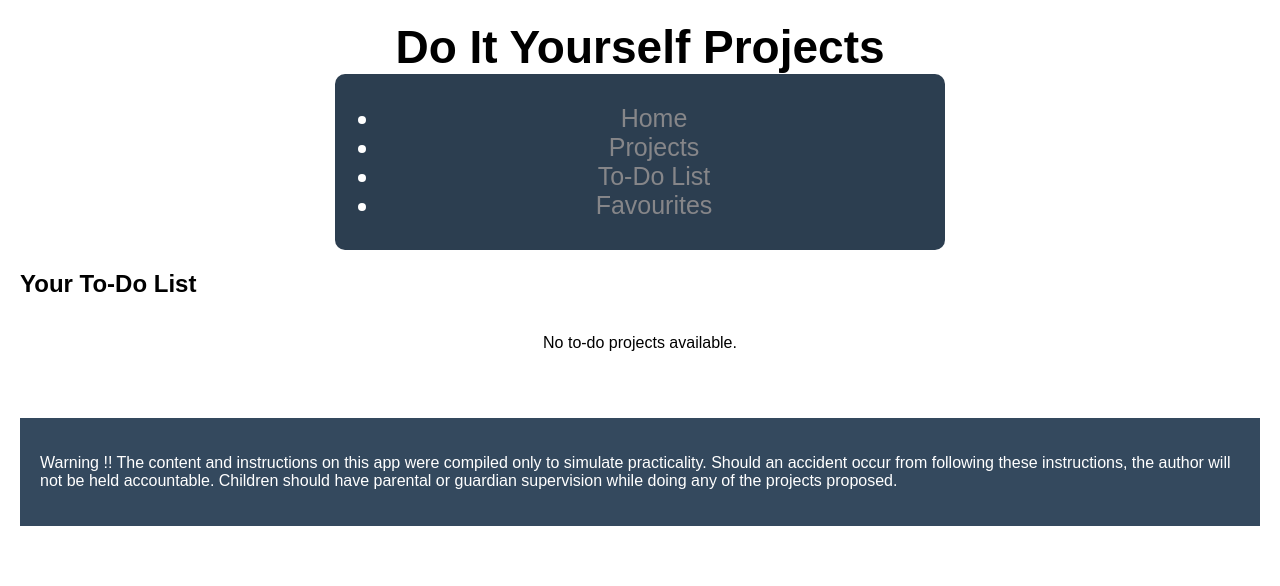
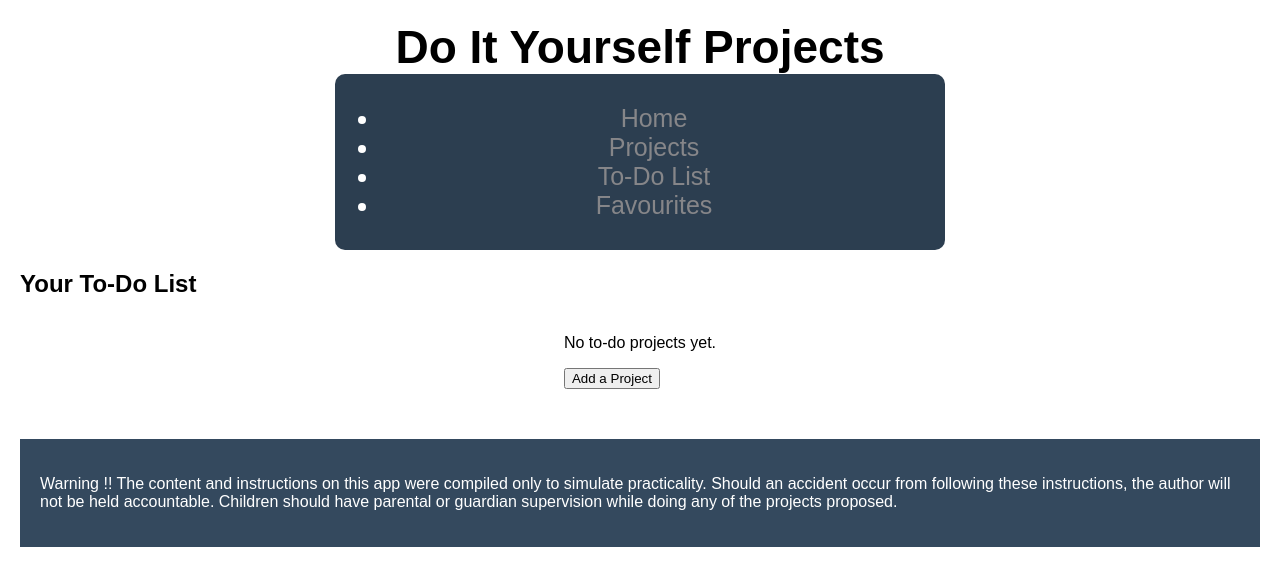
Before and after one commit to DestinyG-beep/DIY-project-P2, a React (Create React App) app in the folder project/: page /todo in a window 1280 px wide. Shown: the top 586 px of the page. Built offline with nearby package versions, Linux system fonts and the light colour scheme.

Commit message:
favourites page

```diff
--- a/project/src/components/Favourites.js
+++ b/project/src/components/Favourites.js
@@ -1,6 +1,7 @@
 import React from "react";
 
-function Favourites({ favouriteProjects }) {
+function Favourites({ favouriteProjects = [] }) {
+  // Ensure favouriteProjects is always an array, even if it's not passed in
   return (
     <div>
       <h2>Your Favourite Projects</h2>
--- a/project/src/components/ToDoList.js
+++ b/project/src/components/ToDoList.js
@@ -3,17 +3,32 @@ import React, { useState, useEffect } from "react";
 const ToDoList = () => {
   const [toDoProjects, setToDoProjects] = useState([]); // Initialize as an empty array
 
+  // Fetch stored projects from localStorage
   useEffect(() => {
+    try {
+      // Attempt to parse the data stored in localStorage
       const storedProjects = JSON.parse(localStorage.getItem("toDoProjects")) || [];
       setToDoProjects(storedProjects);
+    } catch (error) {
+      // If there's an error parsing the data, log it and reset the state
+      console.error("Error parsing toDoProjects from localStorage", error);
+      setToDoProjects([]); // Fallback to an empty array
+    }
   }, []);
 
+  // Check if toDoProjects is an array before rendering
   return (
     <div>
       <h2>Your To-Do List</h2>
       <div className="project-cards">
-        {toDoProjects.length === 0 ? (
-          <p>No to-do projects available.</p>
+        {Array.isArray(toDoProjects) ? (
+          toDoProjects.length === 0 ? (
+            <div>
+              <p>No to-do projects yet.</p>
+              <button onClick={() => window.location.href = "/add-project"}>
+                Add a Project
+              </button>
+            </div>
           ) : (
             toDoProjects.map((project) => (
               <div key={project.id} className="project-card">
@@ -21,6 +36,9 @@ const ToDoList = () => {
                 <p>{project.description}</p>
               </div>
             ))
+          )
+        ) : (
+          <p>Error: Unable to load your to-do projects. Please try again later.</p>
         )}
       </div>
     </div>
```
Lines whose indentation alone changed are shown as unchanged.
